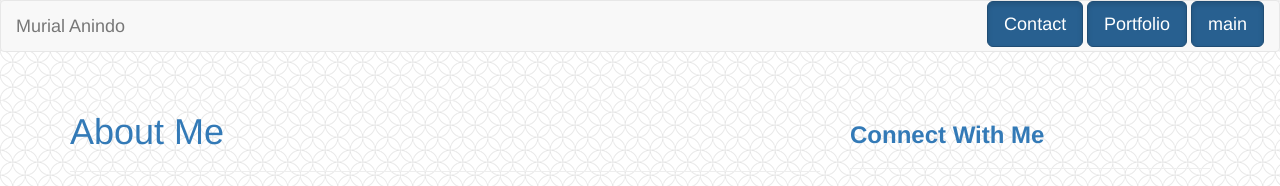
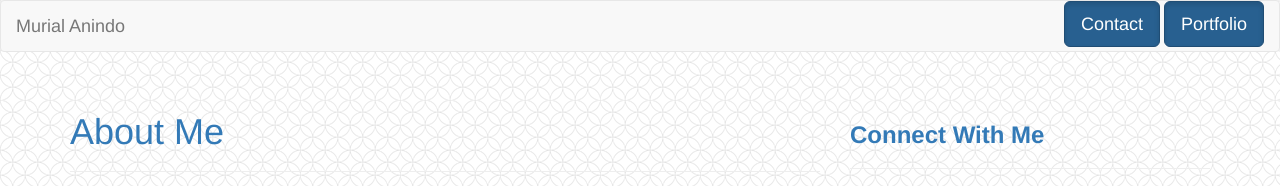
Before and after one commit to twentymurial33/Bootstrap, a website: page views/index.html in a window 1280 px wide. Shown: the top 186 px of the page. Drawn offline with nearby package versions, Linux system fonts and the light colour scheme; files that its build step writes are made by us from their sources; files whose address does not match are found by name.

Commit message:
change to index.html

```diff
--- a/views/index.html
+++ b/views/index.html
@@ -43,7 +43,7 @@
           <ul class="nav navbar-nav navbar-right">
               <a href="/Contact"><button type="button" class="btn btn-primary btn-lg active">Contact</button>
               <a href="/Portfolio"><button type="button" class="btn btn-primary btn-lg active">Portfolio</button>
-              <a href="/main"><button type="button" class="btn btn-primary btn-lg active">main</button>
+
           </ul>
         </div>
       </div>
```
